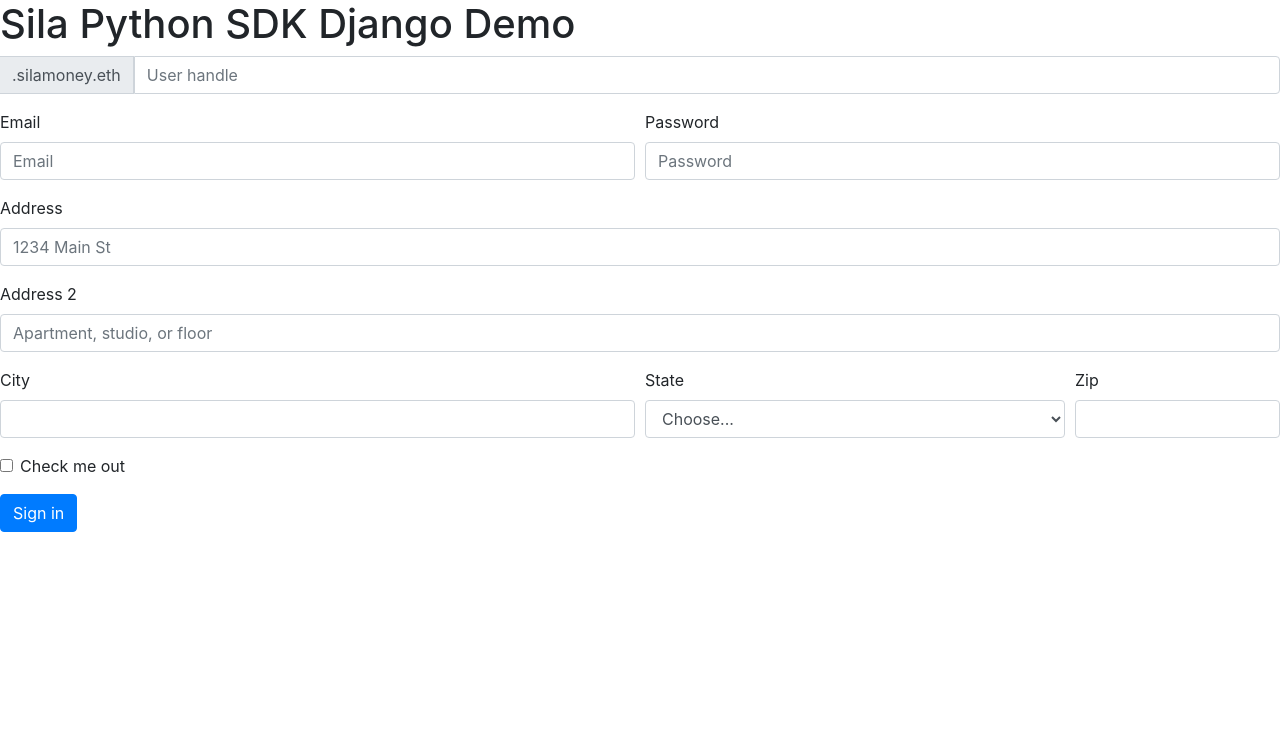
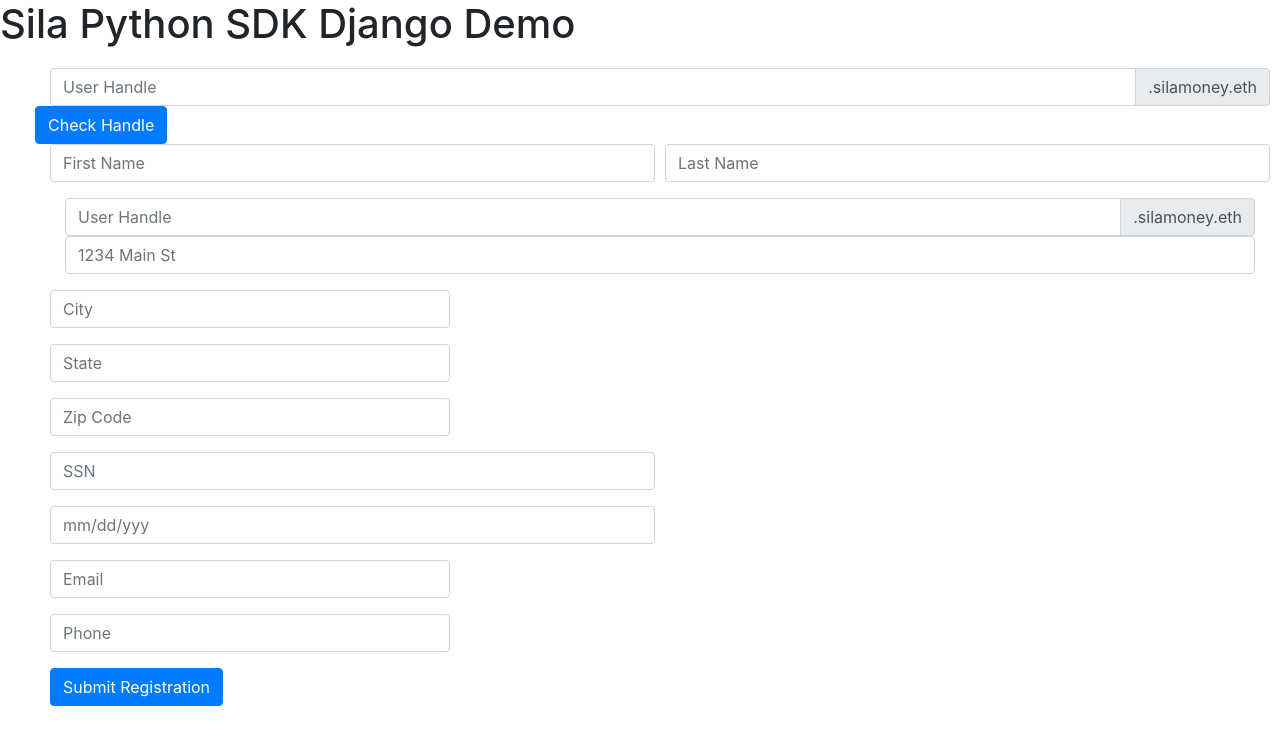
Before and after one commit to brukeg/capstone, a Django app: template home/templates/home/index.html in a window 1280 px wide. Shown: the top 745 px of the page. Run offline with Django 3.2, Linux system fonts and the light colour scheme; the template is opened without the code that fills it, so the values that code supplies are empty; some libraries are stand-ins or nearby versions.

Commit message:
Adding basic styling for register and check-handle forms

```diff
--- a/home/static/css/styles.css
+++ b/home/static/css/styles.css
@@ -15,6 +15,11 @@ code {
 }
 
 /* index css */
+#form-inputs {
+    text-align: left;
+    margin: 20px
+}
+
 .App {
   text-align: left;
   margin: 20px;
--- a/home/templates/home/base.html
+++ b/home/templates/home/base.html
@@ -14,6 +14,8 @@
     {% block header %}
         <h1>Sila Python SDK Django Demo</h1>
     {% endblock %}
-    {% block content %} {% endblock %}
+    {% block content %}
+      {% block form %} {% endblock %}
+    {% endblock %}
   </body>
 </html>
--- a/home/templates/home/index.html
+++ b/home/templates/home/index.html
@@ -1,57 +1,96 @@
 {% extends "home/base.html" %}
 
-{% block content %}
-<form>
-  <label class="sr-only" for="inlineFormInputGroupUsername2">Username</label>
-    <div class="mb-3 input-group">
-      <div class="input-group-append"> <!-- prepend -->
-        <span class="input-group-text">.silamoney.eth</span>
+{% block form %}
+<form class="col form-inputs" id="form-inputs">
+  <div class="check-handle" id="check-handle">
+    <div class="input-group col-md-12">
+      <input type="text" class="form-control" placeholder="User Handle" aria-label="User Handle" aria-describedby="basic-addon2">
+      <div class="input-group-append">
+        <span class="input-group-text" id="basic-addon2">.silamoney.eth</span>
       </div>
-    <input type="text" class="form-control" id="inlineFormInputGroupUsername2" placeholder="User handle">
     </div>
+
+    <button type="submit" class="btn btn-primary">Check Handle</button>
+  </div>
+
+  <div class="col register" id="register">
+    <div class="name" id="name">
       <div class="form-row">
         <div class="form-group col-md-6">
-      <label for="inputEmail4">Email</label>
-      <input type="email" class="form-control" id="inputEmail4" placeholder="Email">
+          <input type="text" class="form-control" id="first-name" placeholder="First Name">
         </div>
+
         <div class="form-group col-md-6">
-      <label for="inputPassword4">Password</label>
-      <input type="password" class="form-control" id="inputPassword4" placeholder="Password">
+          <input type="text" class="form-control" id="last-name" placeholder="Last Name">
         </div>
       </div>
-  <div class="form-group">
-    <label for="inputAddress">Address</label>
-    <input type="text" class="form-control" id="inputAddress" placeholder="1234 Main St">
     </div>
-  <div class="form-group">
-    <label for="inputAddress2">Address 2</label>
-    <input type="text" class="form-control" id="inputAddress2" placeholder="Apartment, studio, or floor">
+
+    <div class="handle" id="handle">
+      <div class="input-group col-md-12">
+        <input type="text" class="form-control" placeholder="User Handle" aria-label="User Handle" aria-describedby="basic-addon2">
+        <div class="input-group-append">
+          <span class="input-group-text" id="basic-addon2">.silamoney.eth</span>
         </div>
+      </div>
+    </div>
+
+    <div class="address" id="address">
+      <div class="form-group col-md-12">
+        <input type="text" class="form-control" id="input-address" placeholder="1234 Main St">
+      </div>
+    </div>
+
+    <div class="city-state-zip" id="city-state-zip">
+      <div class="form-row">
+        <div class="form-group col-md-4">
+          <input type="text" class="form-control" id="input-city" placeholder="City">
+        </div>
+      </div>
+
+
+      <div class="form-row">
+        <div class="form-group col-md-4">
+          <input type="text" class="form-control" id="input-state" placeholder="State">
+        </div>
+      </div>
+
+      <div class="form-row">
+        <div class="form-group col-md-4">
+          <input type="text" class="form-control" id="input-zip" placeholder="Zip Code">
+        </div>
+      </div>
+    </div>
+
+    <div class="ssn-dob" id="ssn-dob">
       <div class="form-row">
         <div class="form-group col-md-6">
-      <label for="inputCity">City</label>
-      <input type="text" class="form-control" id="inputCity">
-    </div>
-    <div class="form-group col-md-4">
-      <label for="inputState">State</label>
-      <select id="inputState" class="form-control">
-        <option selected>Choose...</option>
-        <option>...</option>
-      </select>
-    </div>
-    <div class="form-group col-md-2">
-      <label for="inputZip">Zip</label>
-      <input type="text" class="form-control" id="inputZip">
+          <input type="text" class="form-control" id="input-ssn" placeholder="SSN">
         </div>
       </div>
-  <div class="form-group">
-    <div class="form-check">
-      <input class="form-check-input" type="checkbox" id="gridCheck">
-      <label class="form-check-label" for="gridCheck">
-        Check me out
-      </label>
+
+      <div class="form-row">
+        <div class="form-group col-md-6">
+          <input type="text" class="form-control" id="input-dob" placeholder="mm/dd/yyy">
         </div>
       </div>
-  <button type="submit" class="btn btn-primary">Sign in</button>
+    </div>
+
+    <div class="email-phone" id="email-phone">
+      <div class="form-row">
+        <div class="form-group col-md-4">
+          <input type="email" class="form-control" id="input-email" placeholder="Email">
+        </div>
+      </div>
+
+      <div class="form-row">
+        <div class="form-group col-md-4">
+          <input type="text" class="form-control" id="input-phone" placeholder="Phone">
+        </div>
+      </div>
+    </div>
+
+    <button type="submit" class="btn btn-primary">Submit Registration</button>
+  </div>
 </form>
 {% endblock %}
```
Lines whose indentation alone changed are shown as unchanged.
